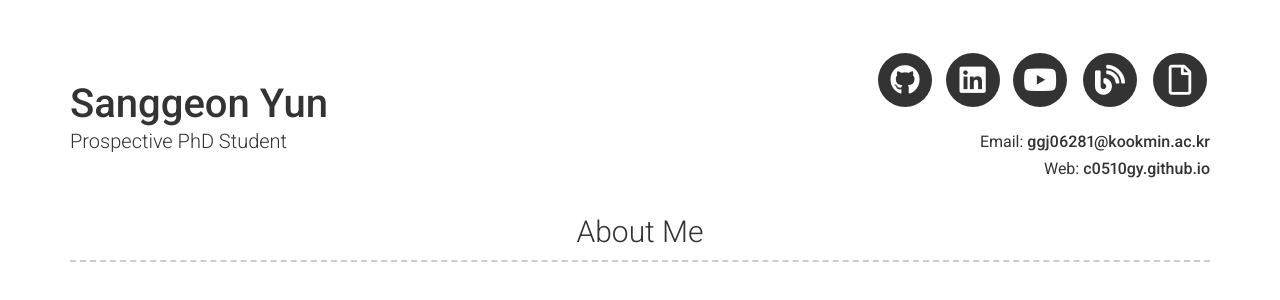
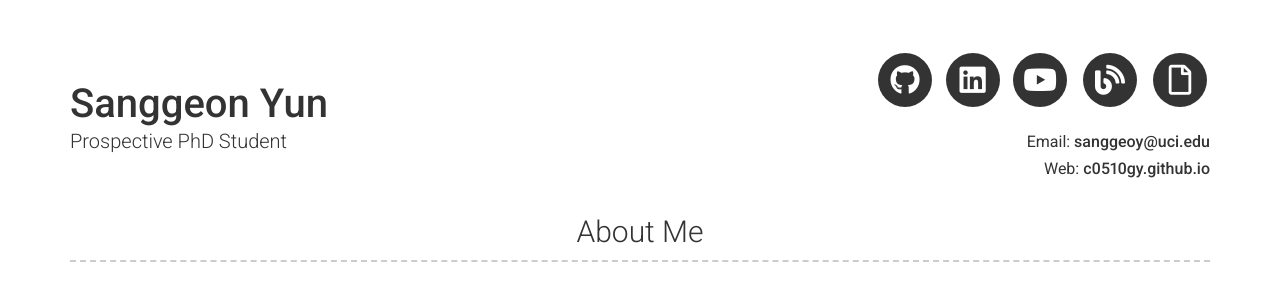
Before and after one commit to c0510gy/c0510gy.github.io, a Jekyll site: the page built from index.md, in a window 1280 px wide and 900 px high. Shown: the top 300 px of the window. Built offline with Jekyll 4.4.1, drawn with Linux system fonts in a browser that asks for light colours; nearby versions of some CDN libraries; some of the changed text lies outside the part shown.

Commit message:
update meail

```diff
--- a/_config.yml
+++ b/_config.yml
@@ -8,7 +8,7 @@ version: 2
 # Personal info
 name: Sanggeon Yun
 title: Prospective PhD Student
-email: ggj06281@kookmin.ac.kr
+email: sanggeoy@uci.edu # ggj06281@kookmin.ac.kr
 website: c0510gy.github.io
 
 # Dark Mode (true/false/never)
```
